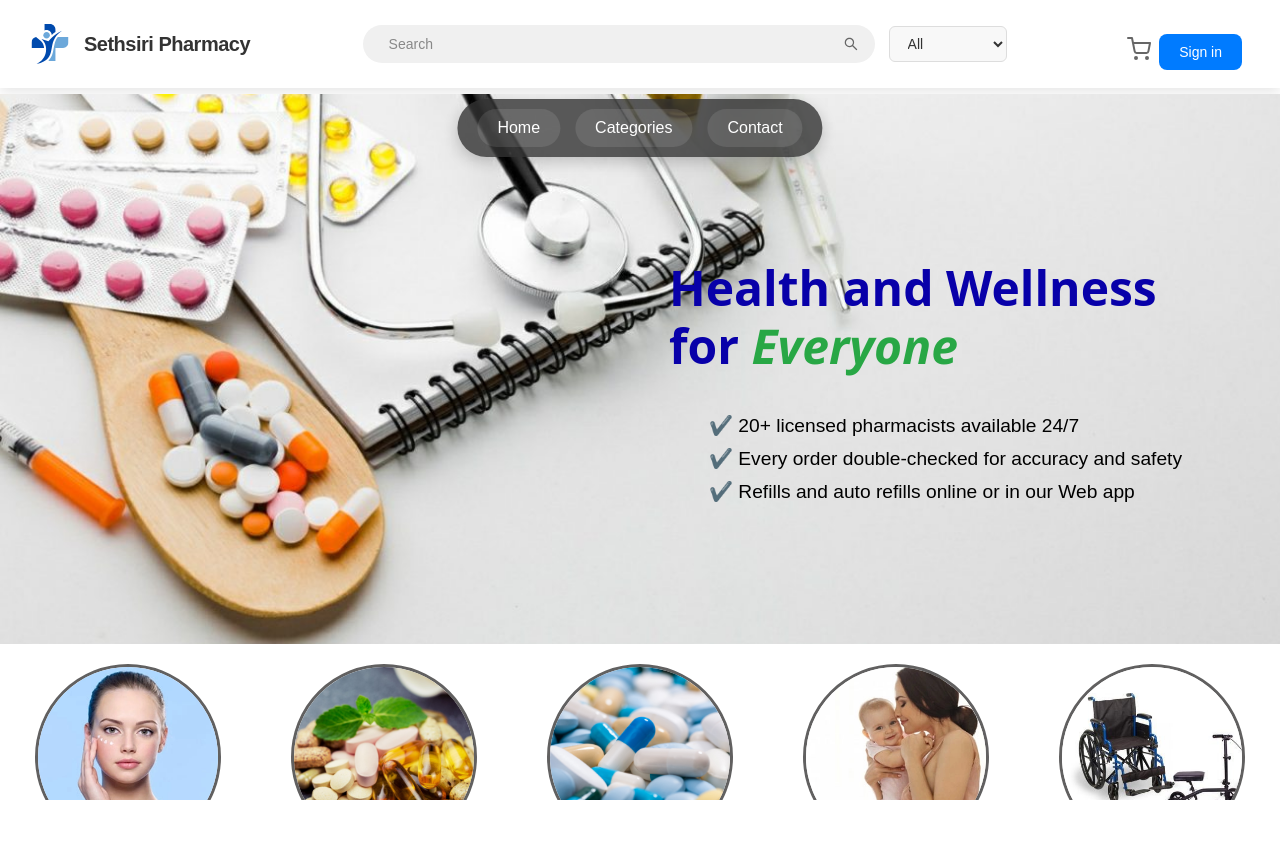
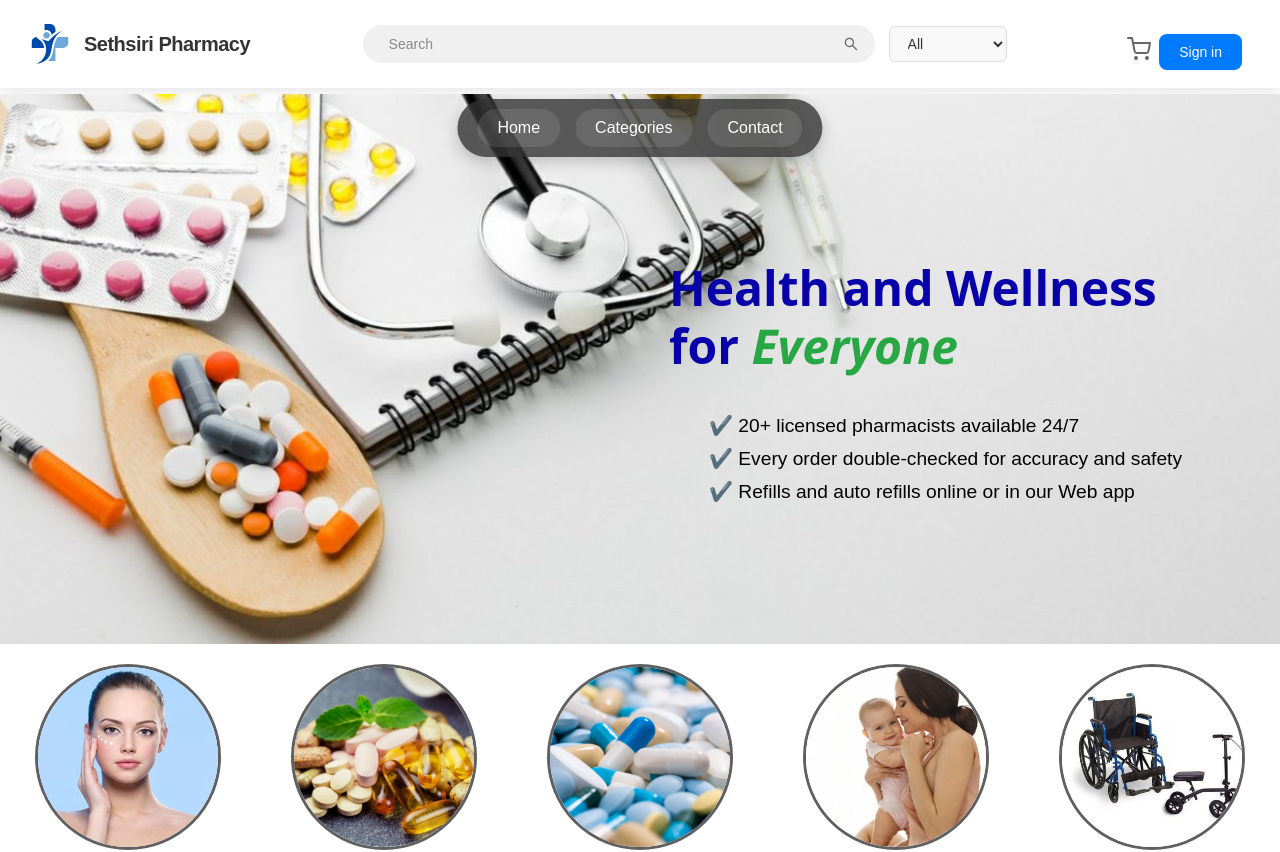
Before and after one commit to imethsuka/pharmacy_MS_ITP, a React (Vite) app in the folder frontend/: page / in a window 1280 px wide. Shown: the top 852 px of the page. Before the commit the page ends 800 px from the top, so only its background shows below. Built offline with nearby package versions, Linux system fonts and the light colour scheme.

Commit message:
Remove overflow hidden from Notifications.css to allow scrolling

```diff
--- a/frontend/src/styles/Inventory/Notifications.css
+++ b/frontend/src/styles/Inventory/Notifications.css
@@ -3,8 +3,6 @@ body, html {
     margin: 0;
     padding: 0;
     height: 100%;
-
-    overflow: hidden; /* Prevent scrolling */
 
 }
 
```
